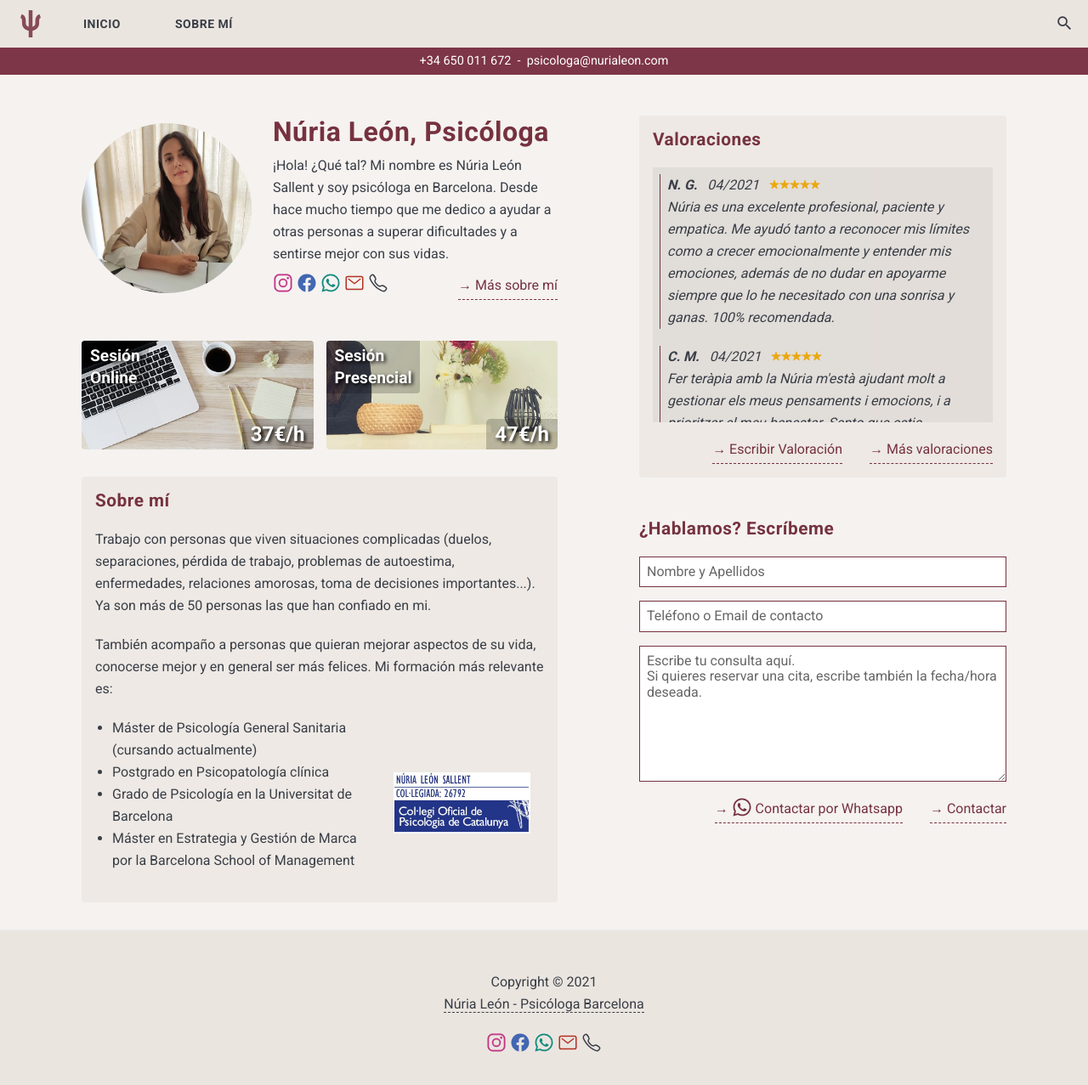
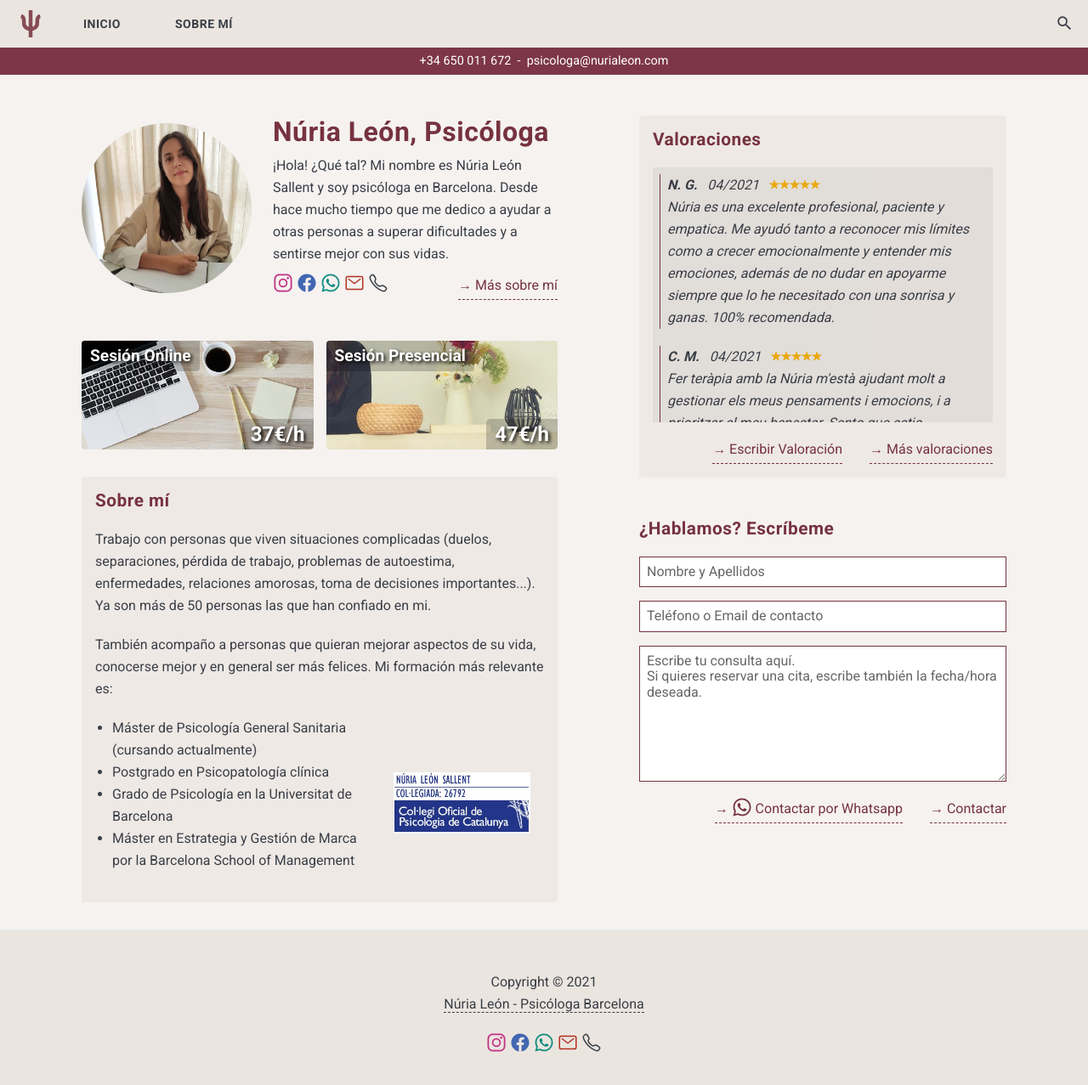
Before and after one commit to nurialeonsallent/nurialeon.com, a Jekyll site: the page built from index.html, in a window 1280 px wide and 1297 px high. Shown: the top 1277 px of the window at 85% size. Built offline with Jekyll 4.4.1, drawn with Linux system fonts in a browser that asks for light colours; nearby versions of some CDN libraries.

Commit message:
git status

```diff
--- a/_sass/5-OldPage/index.scss
+++ b/_sass/5-OldPage/index.scss
@@ -593,6 +593,13 @@ ion-icon {
 
     .price-card {
         width: 100%;
+        .title {
+            display: block;
+            > * {
+                width: 0;
+                overflow: visible;
+            }
+        }
     }
 }
 
--- a/index.html
+++ b/index.html
@@ -10,13 +10,13 @@ layout: default
             <a class="no-decoration price-card col-1"
                 href="javascript:;" onclick="focusContactForm()"
                 style="background-image: url({{site.baseurl}}/images/online.jpg)">
-                <div class="title">Sesión<br/>Online</div>
+                <div class="title"><div>Sesión Online</div></div>
                 <div class="price">37€/h</div>
             </a>
             <a class="no-decoration price-card col-2"
                 href="javascript:;" onclick="focusContactForm()"
                 style="background-image: url({{site.baseurl}}/images/presencial.jpg)">
-                <div class="title">Sesión<br/>Presencial</div>
+                <div class="title"><div>Sesión Presencial</div></div>
                 <div class="price">47€/h</div>
             </a>
         </div>
```
